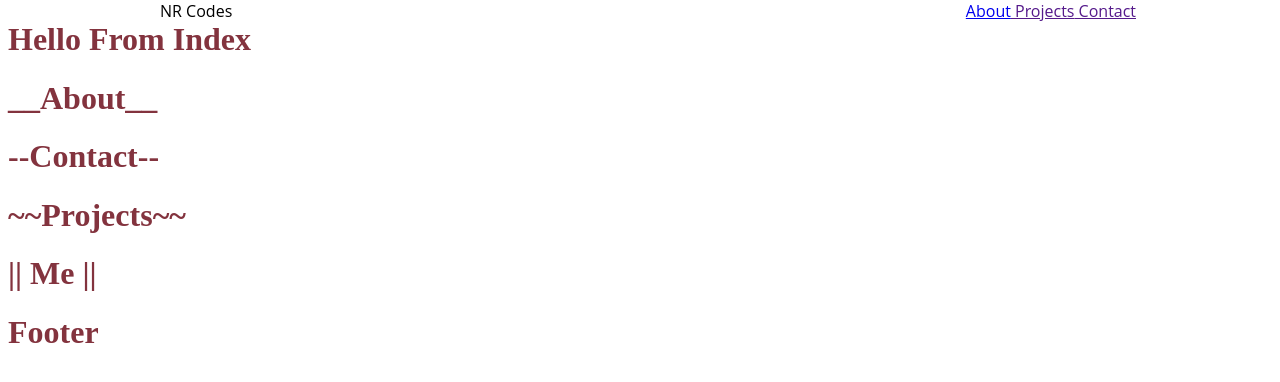
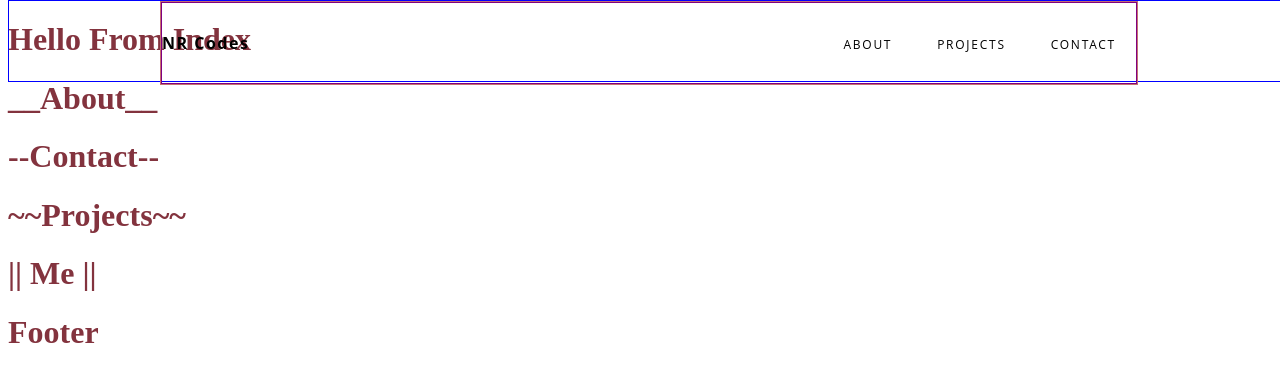
Before and after one commit to 21shield/21shield.github.io, a Gatsby site: page / in a window 1280 px wide. Built offline with nearby package versions, Linux system fonts and the light colour scheme; Gatsby itself is replaced by a stand-in of ours.

Commit message:
added styling to navbar

```diff
--- a/src/styles/_navbar.scss
+++ b/src/styles/_navbar.scss
@@ -4,13 +4,30 @@ nav {
     position: absolute;
     top: 0px;
     z-index: 10;
+    border: solid 1px blue;
     .inner-header {
         display: flex;
         align-items: center;
         justify-content: space-between;
-        height: 80;
+        height: 80px;
+        border: solid 1px purple;
+
         .logo{
             a{
+                font-weight: 700;
+                text-decoration: none;
+                letter-spacing: 1.5px;
+                color: $black;
+            }
+        }
+        .navigation{
+            a{
+                margin: 0 20px;
+                text-decoration: none;
+                letter-spacing: 1.75px;
+                text-transform: uppercase;
+                font-size: 0.75rem;
+                color: $black;
 
             }
         }
--- a/src/styles/styles.scss
+++ b/src/styles/styles.scss
@@ -16,6 +16,8 @@ h1 {
 }
 // basic container look up better ones
 .container {
+    border: solid 1px rgb(196, 111, 111);
+
     width: 1640px;
     min-width: 1640px;
     margin: 0 auto;
```
